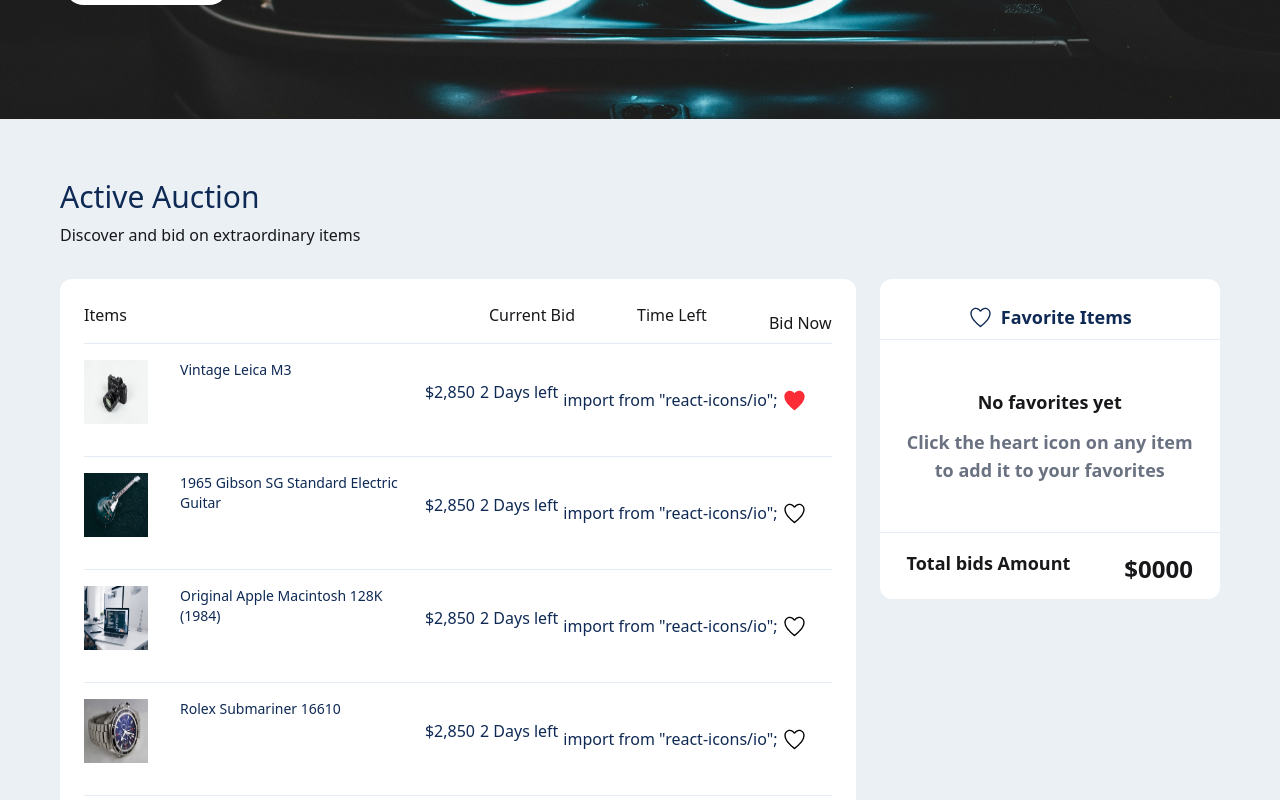
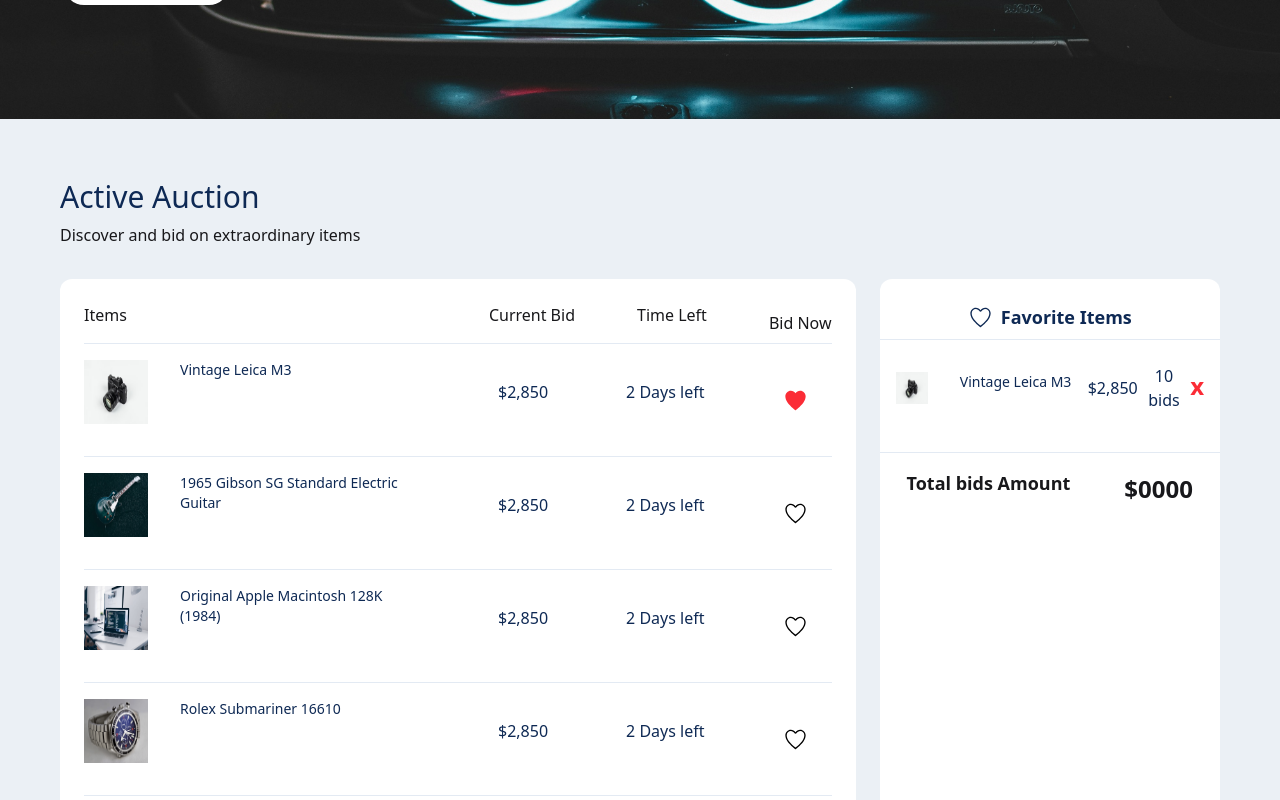
Before and after one commit to iftakhersifat/auction-gallery, a React (Vite) app: page / in a window 1280 px wide. Both pictures are taken after a click on the button 794 px from the left and 846 px from the top of the page. Shown: the part 446-1246 px from the top of the page. Built offline with nearby package versions, Linux system fonts and the light colour scheme.

Commit message:
added clicking on ❤️ icon, item will be added to favorites

```diff
--- a/src/Components/Bid/Bid.jsx
+++ b/src/Components/Bid/Bid.jsx
@@ -1,7 +1,7 @@
 import React, { useState } from 'react';
 import { IoIosHeartEmpty,IoIosHeart } from "react-icons/io";
 
-const Bid = ({bid}) => {
+const Bid = ({bid, addFavorite}) => {
     const {image, currentBidPrice, timeLeft, title}=bid;
 
     const [heart, setHeart]=useState(false);
@@ -10,6 +10,7 @@ const Bid = ({bid}) => {
             setHeart(false)
         }
         else{setHeart(true)}
+        addFavorite(bid)
     }
 
     return (
@@ -21,7 +22,7 @@ const Bid = ({bid}) => {
        </div>
             <p className='text-center'>{currentBidPrice}</p>
             <p className='text-center'>{timeLeft}</p>
-            import { IoIosHeart } from "react-icons/io";
+
 
             <button onClick={handelHeart} className="mr-6">{heart ? (<IoIosHeart size={25} className="text-red-500" />) : (<IoIosHeartEmpty size={25} className="text-black" />)}
             </button>
--- a/src/Components/Bids/Bids.jsx
+++ b/src/Components/Bids/Bids.jsx
@@ -1,10 +1,18 @@
-import React, { use } from 'react';
+import React, { use, useState } from 'react';
 import Bid from '../Bid/Bid';
 import { IoIosHeartEmpty } from "react-icons/io";
 
 const Bids = ({bidsFetch}) => {
     const bidsUse =use(bidsFetch);
-    console.log(bidsUse)
+    console.log(bidsUse);
+
+    const [favorites, setFavorites] = useState([]);
+    const addFavorite = (bid) => {
+        setFavorites([...favorites, bid]);
+    };
+    const removeFavorite = (title) => {
+        setFavorites(favorites.filter(item => item.title !== title));
+    };
     return (
         <div className='px-15 py-15 bg-[#EBF0F5]'>
             <h1 className='text-[#0E2954] text-3xl mb-2'>Active Auction</h1>
@@ -22,26 +30,46 @@ const Bids = ({bidsFetch}) => {
 
                 <div className='gap-2'>
                 {
-                    bidsUse.map(bid=><Bid key={bid.id} bid={bid}></Bid>)
+                    bidsUse.map(bid=><Bid key={bid.id} bid={bid} addFavorite={addFavorite} />
+                    )
                 }
                 </div>
             </div>
 
             {/* favorite items section */}
-            <div className="right w-[30%] bg-[#FFFFFF] py-4 rounded-xl h-[320px] text-center ">
-
+            <div className={`right w-[30%] bg-[#FFFFFF] py-4 rounded-xl text-center ${favorites.length === 0 ? 'h-[320px]' : 'h-auto'}`}>
                     <h1 className="text-[#0E2954] text-lg font-semibold p-2 border-b border-[#E3EAF3] flex items-center justify-center gap-2">
-            <IoIosHeartEmpty size={25} />Favorite Items</h1>
+                        <IoIosHeartEmpty size={25} />Favorite Items
+                    </h1>
 
                     <div className='py-2 space-y-3'>
+                        {favorites.length === 0 ? (
+                             <>
                             <p className="text-lg font-semibold mt-10">No favorites yet</p>
                             <p className="text-lg font-semibold text-gray-500 mb-10">Click the heart icon on any item <br /> to add it to your favorites</p>
+                            </> ) : (
+                            <div className="space-y-3">
+                                {favorites.map((favorite, index) => (
+                                    <div key={index} className="flex justify-between items-center space-y-4 text-[#0E2954] p-4 border-b border-[#E3EAF3] last:border-b-0">
+                                        <div className="flex space-x-4">
+                                            <img className="w-[32px] h-[32px]" src={favorite.image} alt="" />
+                                            <p className="text-sm w-[150px]">{favorite.title}</p>
                                         </div>
+                                        <div className="text-center">{favorite.currentBidPrice}</div>
+                                        <div className="text-center">{favorite.bidsCount} bids</div>
+                                        <button onClick={() => removeFavorite(favorite.title)} className="text-red-500 font-bold mb-5 text-2xl">x</button>
+                                    </div>
+                                ))}
+                            </div>
+                        )}
+                    </div>
+
                     <div className="border-t border-[#E3EAF3] pt-4 font-semibold flex justify-around">
                         <p className="text-lg font-semibold">Total bids Amount</p>
                         <p className="text-2xl mt-1">$0000</p>
                     </div>
             </div>
+
         </div>
 
         </div>
```
Lines whose indentation alone changed are shown as unchanged.
